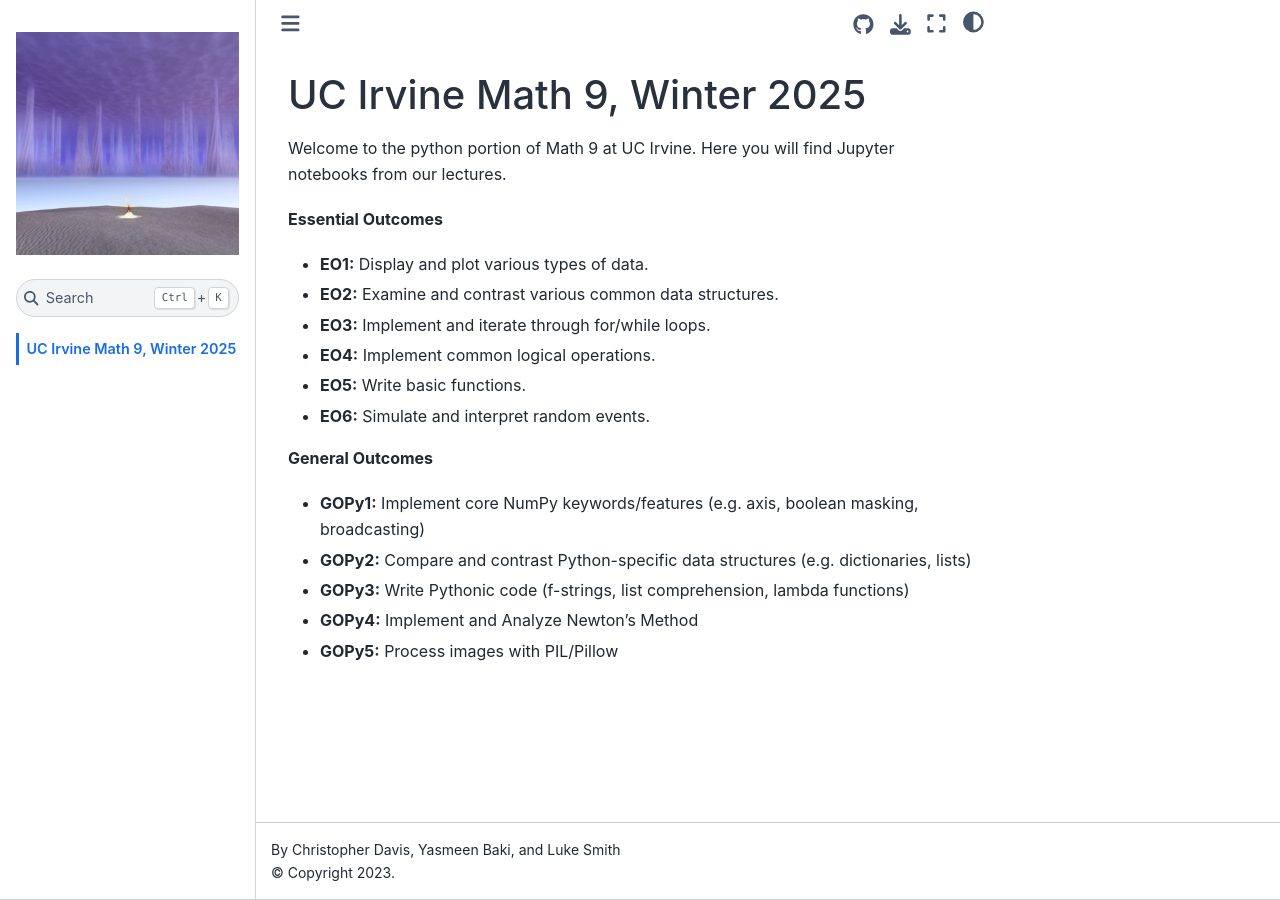
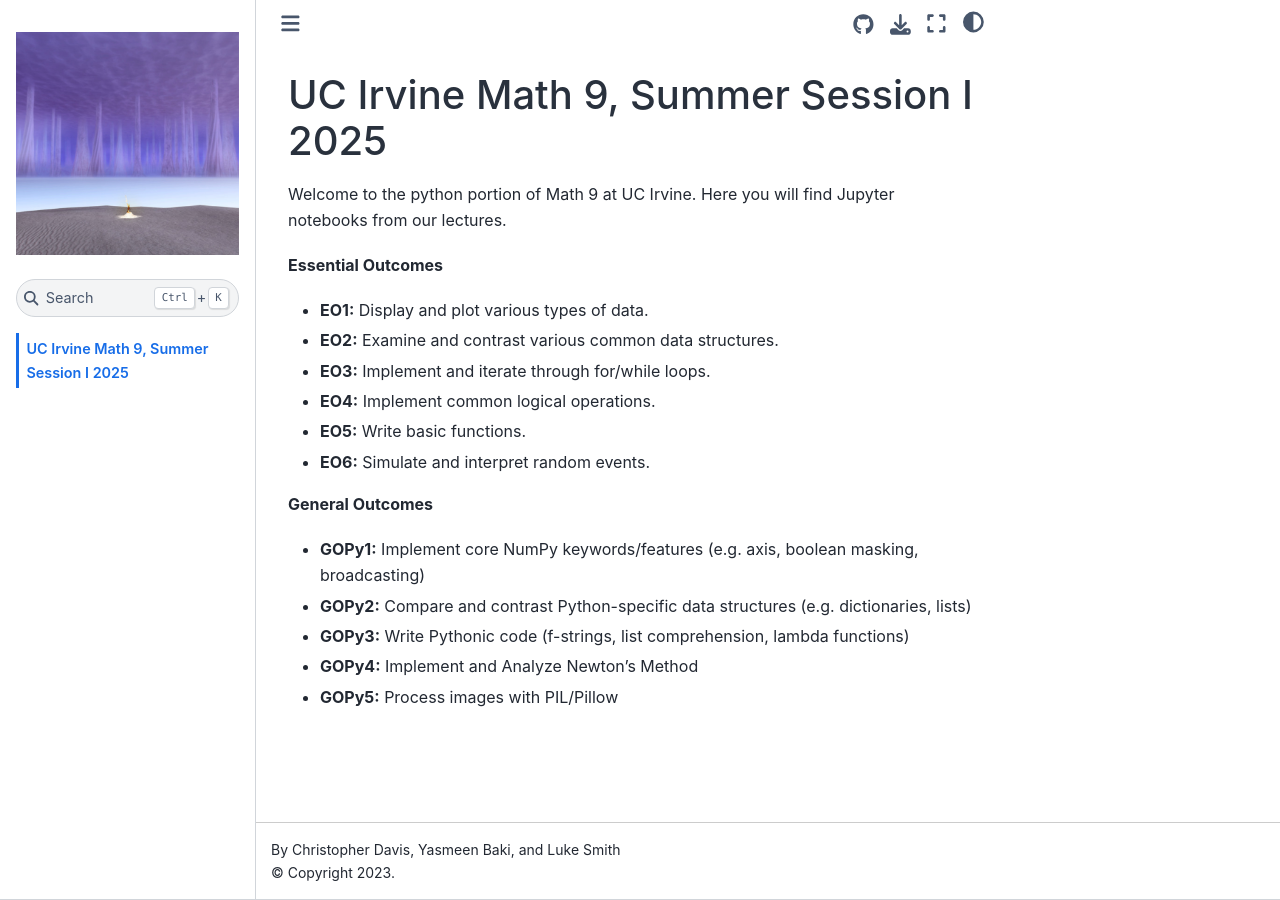
Before and after one commit to smithla-math/Math9-SSI-25, a Jupyter Book: the page built from intro.md, in a window 1280 px wide. Built offline with Jupyter Book 1.0.4 settings and Sphinx 7.4.7 and the Sphinx Book theme 1.1.4, drawn with Linux system fonts in a browser that asks for light colours; pages that are not in the unit, such as notebooks, are missing from menus.

Commit message:
Update title in intro.md

```diff
--- a/intro.md
+++ b/intro.md
@@ -1,4 +1,4 @@
-# UC Irvine Math 9, Winter 2025
+# UC Irvine Math 9, Summer Session I 2025
 
 
 Welcome to the python portion of Math 9 at UC Irvine.
```
